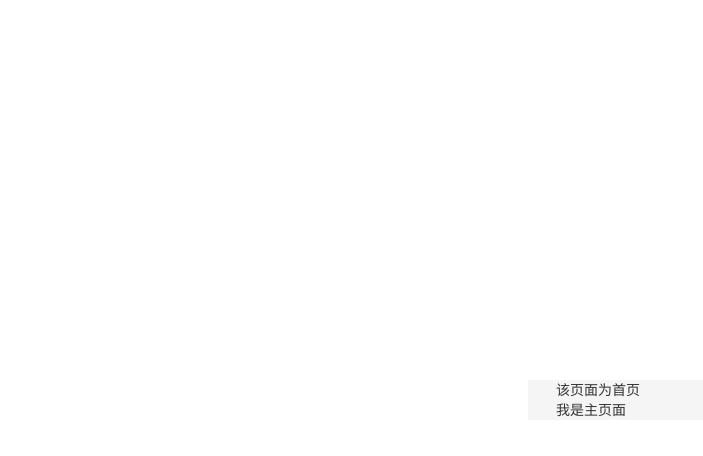
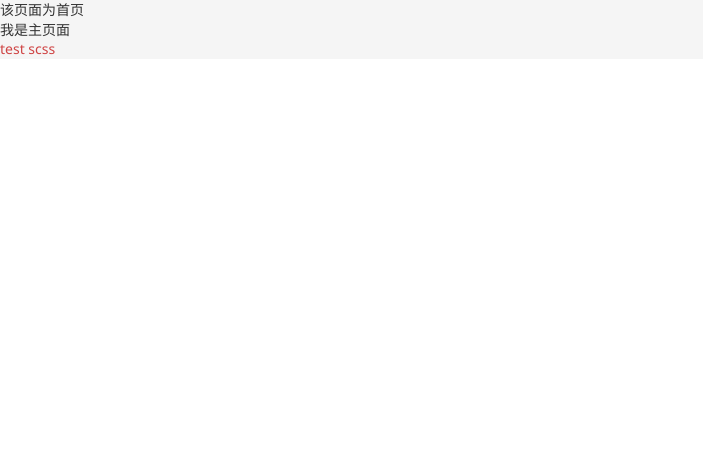
Before and after one commit to yumeowo/Xiaotuxian-E-commerce-Project, a Vue app: page / in a window 1280 px wide. Shown: the top 456 px of the page, without its empty margins (0-703 px from the left). Built offline with nearby package versions, Linux system fonts and the light colour scheme.

Commit message:
Automatic import of scss files

```diff
--- a/src/App.vue
+++ b/src/App.vue
@@ -5,11 +5,13 @@
 <template>
   <!-- 一级路由出口组件 -->
   <RouterView />
+  <div class="test">
+    test scss
+  </div>
 </template>
 
-<style scoped>
-  button {
-    width: 200px;
-    height: 100px;
+<style scoped lang="scss">
+  .test {
+    color: $priceColor;
   }
 </style>
--- a/src/assets/base.css
+++ /dev/null
@@ -1,86 +0,0 @@
-/* color palette from <https://github.com/vuejs/theme> */
-:root {
-  --vt-c-white: #ffffff;
-  --vt-c-white-soft: #f8f8f8;
-  --vt-c-white-mute: #f2f2f2;
-
-  --vt-c-black: #181818;
-  --vt-c-black-soft: #222222;
-  --vt-c-black-mute: #282828;
-
-  --vt-c-indigo: #2c3e50;
-
-  --vt-c-divider-light-1: rgba(60, 60, 60, 0.29);
-  --vt-c-divider-light-2: rgba(60, 60, 60, 0.12);
-  --vt-c-divider-dark-1: rgba(84, 84, 84, 0.65);
-  --vt-c-divider-dark-2: rgba(84, 84, 84, 0.48);
-
-  --vt-c-text-light-1: var(--vt-c-indigo);
-  --vt-c-text-light-2: rgba(60, 60, 60, 0.66);
-  --vt-c-text-dark-1: var(--vt-c-white);
-  --vt-c-text-dark-2: rgba(235, 235, 235, 0.64);
-}
-
-/* semantic color variables for this project */
-:root {
-  --color-background: var(--vt-c-white);
-  --color-background-soft: var(--vt-c-white-soft);
-  --color-background-mute: var(--vt-c-white-mute);
-
-  --color-border: var(--vt-c-divider-light-2);
-  --color-border-hover: var(--vt-c-divider-light-1);
-
-  --color-heading: var(--vt-c-text-light-1);
-  --color-text: var(--vt-c-text-light-1);
-
-  --section-gap: 160px;
-}
-
-@media (prefers-color-scheme: dark) {
-  :root {
-    --color-background: var(--vt-c-black);
-    --color-background-soft: var(--vt-c-black-soft);
-    --color-background-mute: var(--vt-c-black-mute);
-
-    --color-border: var(--vt-c-divider-dark-2);
-    --color-border-hover: var(--vt-c-divider-dark-1);
-
-    --color-heading: var(--vt-c-text-dark-1);
-    --color-text: var(--vt-c-text-dark-2);
-  }
-}
-
-*,
-*::before,
-*::after {
-  box-sizing: border-box;
-  margin: 0;
-  font-weight: normal;
-}
-
-body {
-  min-height: 100vh;
-  color: var(--color-text);
-  background: var(--color-background);
-  transition:
-    color 0.5s,
-    background-color 0.5s;
-  line-height: 1.6;
-  font-family:
-    Inter,
-    -apple-system,
-    BlinkMacSystemFont,
-    'Segoe UI',
-    Roboto,
-    Oxygen,
-    Ubuntu,
-    Cantarell,
-    'Fira Sans',
-    'Droid Sans',
-    'Helvetica Neue',
-    sans-serif;
-  font-size: 15px;
-  text-rendering: optimizeLegibility;
-  -webkit-font-smoothing: antialiased;
-  -moz-osx-font-smoothing: grayscale;
-}
--- a/src/assets/main.css
+++ /dev/null
@@ -1,35 +0,0 @@
-@import './base.css';
-
-#app {
-  max-width: 1280px;
-  margin: 0 auto;
-  padding: 2rem;
-  font-weight: normal;
-}
-
-a,
-.green {
-  text-decoration: none;
-  color: hsla(160, 100%, 37%, 1);
-  transition: 0.4s;
-  padding: 3px;
-}
-
-@media (hover: hover) {
-  a:hover {
-    background-color: hsla(160, 100%, 37%, 0.2);
-  }
-}
-
-@media (min-width: 1024px) {
-  body {
-    display: flex;
-    place-items: center;
-  }
-
-  #app {
-    display: grid;
-    grid-template-columns: 1fr 1fr;
-    padding: 0 2rem;
-  }
-}
--- a/src/main.js
+++ b/src/main.js
@@ -1,4 +1,3 @@
-import './assets/main.css'
 
 import { createApp } from 'vue'
 import { createPinia } from 'pinia'
--- /dev/null
+++ b/src/styles/var.scss
@@ -0,0 +1,5 @@
+$xtxColor: #27ba9b;
+$helpColor: #e26237;
+$sucColor: #1dc779;
+$warnColor: #ffb302;
+$priceColor: #cf4444;
--- a/src/views/Layout/index-layout.vue
+++ b/src/views/Layout/index-layout.vue
@@ -2,6 +2,6 @@
   <div>
     该页面为首页
     <!-- 二级路由出口 -->
-     <RouterView />
+    <RouterView />
   </div>
 </template>
--- a/vite.config.js
+++ b/vite.config.js
@@ -31,6 +31,7 @@
       scss: {
         additionalData: `
           @use "@/styles/element/index.scss" as *;
+          @use "@/styles/var.scss" as *;
         `
       }
     }
```
Also changed, not shown: src/assets/logo.svg (deleted), 1 other file (tests, documents, lock files or other folders).
